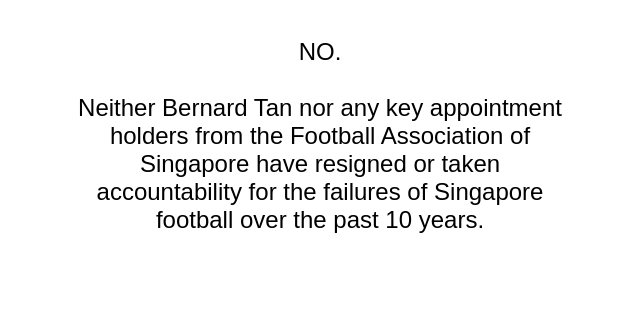
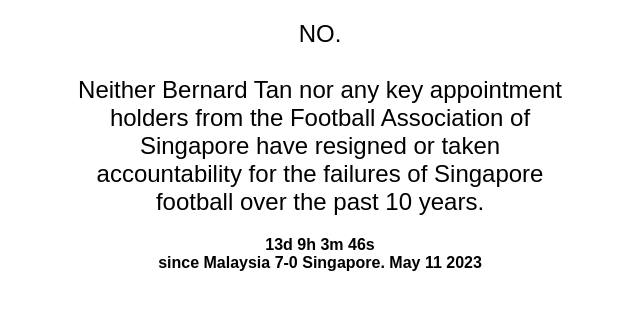
Before and after one commit to fariskas/ffaabb, a plain HTML site: page index.html in a window 1280 px wide. Shown: the part 313-622 px from the top of the page, without its empty margins (320-960 px from the left). Drawn offline with Linux system fonts and the light colour scheme.

Commit message:
first commit

```diff
--- a/index.html
+++ b/index.html
@@ -18,6 +18,10 @@
             h2 {
                 font-weight: 400;
             }
+
+            #timer {
+                font-weight: bold;
+            }
         </style>
     </head>
     <body>
@@ -25,6 +29,31 @@
             <h1>Has Bernard Tan Resigned Yet?</h1>
             <br />
             <h2>NO.<br /><br />Neither Bernard Tan nor any key appointment holders from the Football Association of Singapore have resigned or taken accountability for the failures of Singapore football over the past 10 years.</h2>
+            <div id="timer"></div>
         </div>
+
+        <script>
+            const startDate = new Date('May 11, 2023').getTime();
+
+            const timerElement = document.getElementById('timer');
+            setInterval(updateTimer, 1000);
+
+            function updateTimer() {
+                // Get the current date and time
+                const now = new Date().getTime();
+
+                // Calculate the time elapsed
+                const timeElapsed = now - startDate;
+
+                // Calculate days, hours, minutes, and seconds
+                const days = Math.floor(timeElapsed / (1000 * 60 * 60 * 24));
+                const hours = Math.floor((timeElapsed % (1000 * 60 * 60 * 24)) / (1000 * 60 * 60));
+                const minutes = Math.floor((timeElapsed % (1000 * 60 * 60)) / (1000 * 60));
+                const seconds = Math.floor((timeElapsed % (1000 * 60)) / 1000);
+
+                // Update the timer display
+                timerElement.innerHTML = days + 'd ' + hours + 'h ' + minutes + 'm ' + seconds + 's' + '<br>since Malaysia 7-0 Singapore. May 11 2023';
+            }
+        </script>
     </body>
 </html>
```
